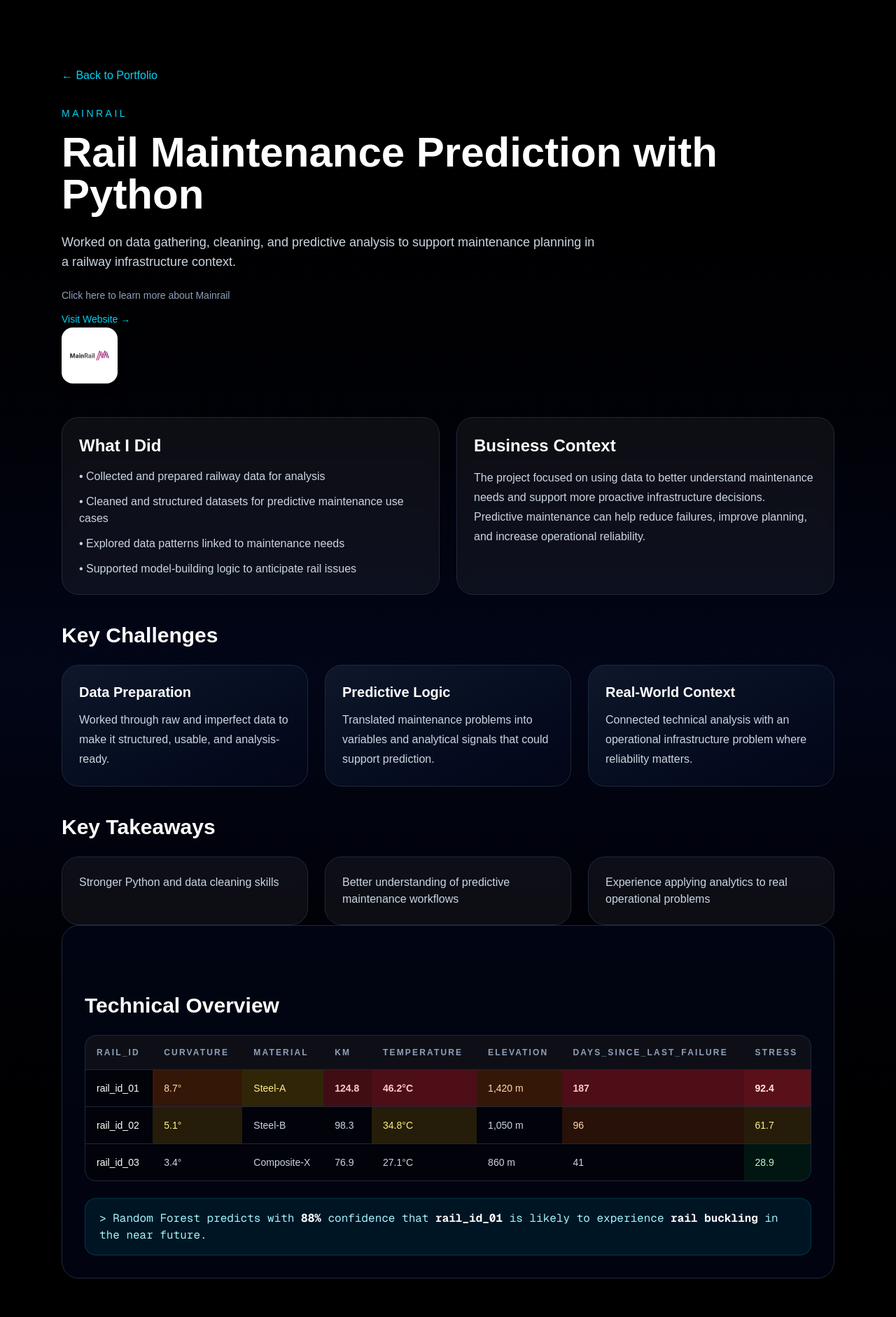
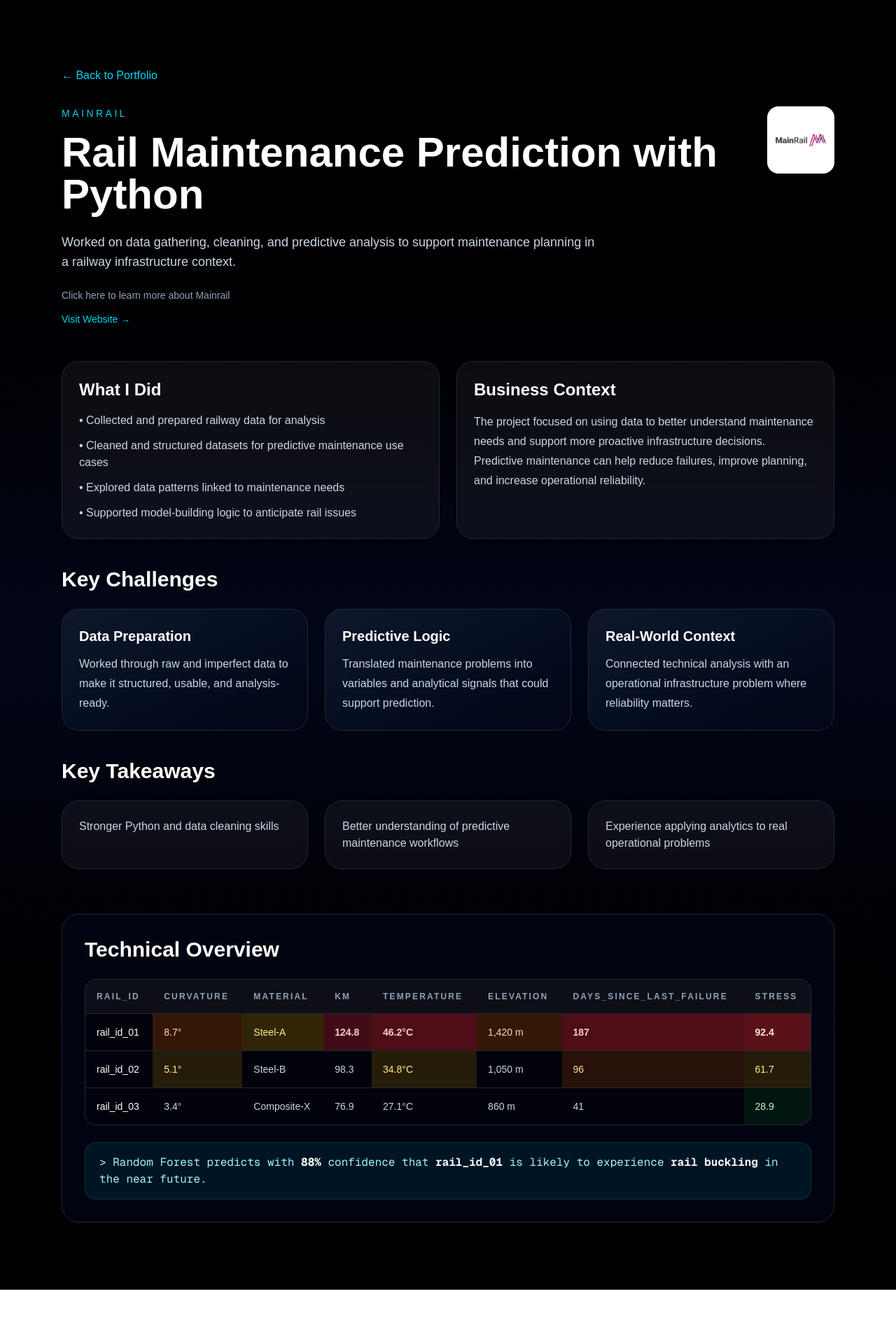
Before and after one commit to rkcpablo/pablo-portafolio, a Next.js app: page /mainrail in a window 1280 px wide. Shown: the top 1882 px of the page at 70% size. After the commit the page ends 1843 px from the top, so only its background shows below. Built offline with nearby package versions, Linux system fonts and the light colour scheme.

Commit message:
Mainrail formating page

```diff
--- a/app/mainrail/page.tsx
+++ b/app/mainrail/page.tsx
@@ -47,7 +47,11 @@ export default function MainrailPage() {
           ← Back to Portfolio
         </Link>
 
-        <div className="mb-12">
+        {/* CHANGE 1:
+            Put title/content + image inside the SAME flex container
+            so the image sits on the right instead of dropping below */}
+        <div className="mb-12 flex items-start justify-between gap-10">
+          <div className="flex-1 max-w-5xl">
             <p className="text-sm uppercase tracking-[0.25em] text-cyan-400 mb-4">
               MainRail
             </p>
@@ -77,15 +81,18 @@ export default function MainrailPage() {
                 </span>
               </a>
             </div>
+          </div>
 
+          {/* CHANGE 2:
+              Make image square and keep it from stretching.
+              h-24 w-24 + object-contain fixes the long rectangle look */}
           <div className="shrink-0">
             <img
               src="/mainrail-logo.jpg"
               alt="Mainrail logo"
-              className="h-20 w-auto rounded-2xl bg-white p-3 shadow-lg"
+              className="h-24 w-24 object-contain rounded-2xl bg-white p-3 shadow-lg"
             />
           </div>
-
         </div>
 
         <div className="grid md:grid-cols-2 gap-6 mb-10">
@@ -138,8 +145,8 @@ export default function MainrailPage() {
           </div>
         </div>
 
-        <div className="rounded-3xl border border-slate-800 bg-slate-950/70 p-6 md:p-8 overflow-hidden">
-          <div className="mt-16">
+        <div className="mt-16 rounded-3xl border border-slate-800 bg-slate-950/70 p-6 md:p-8 overflow-hidden">
+          <div className="mb-6">
             <p className="text-3xl font-bold mb-6">
               Technical Overview
             </p>
```
Lines whose indentation alone changed are shown as unchanged.
